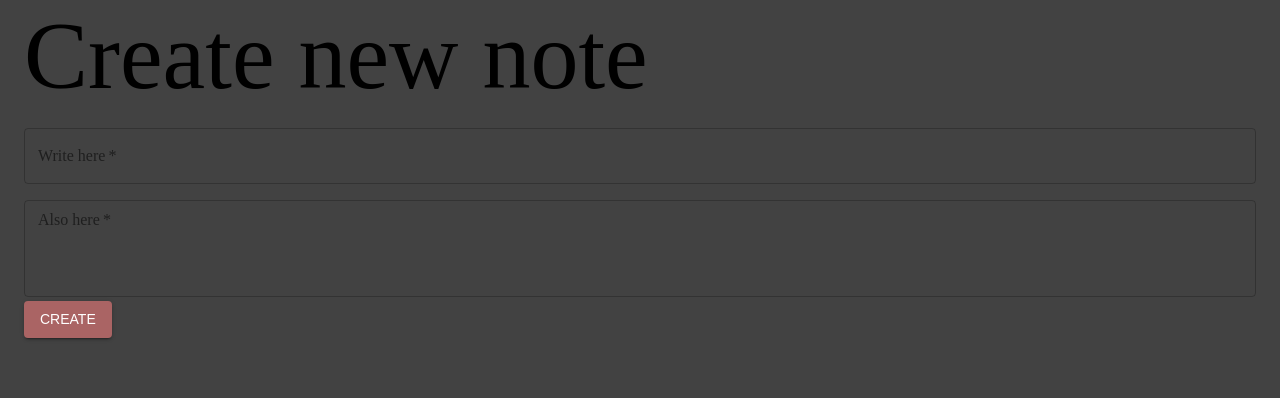
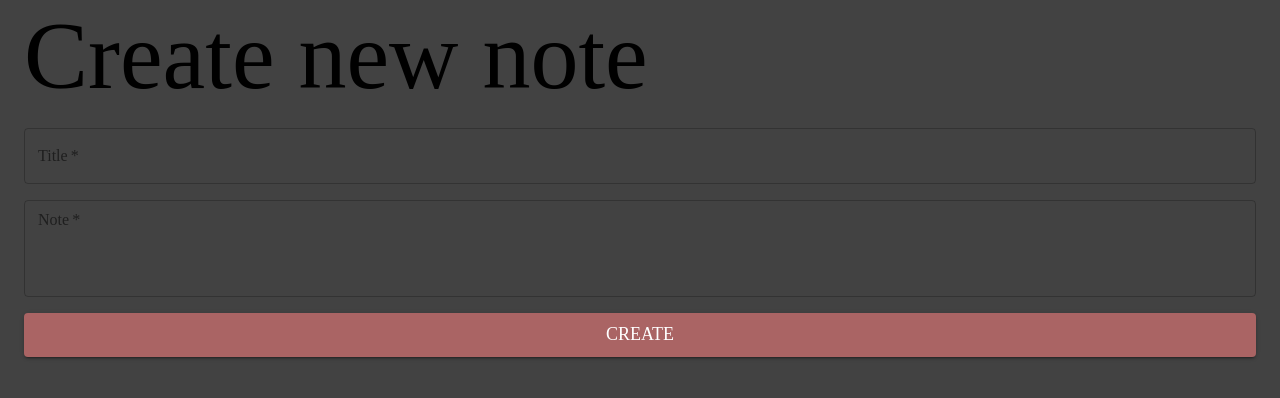
Before and after one commit to Aidas-Baublys/Personal-todo-app, a React (Create React App) app: page /create in a window 1280 px wide. Shown: the top 398 px of the page. Built offline with nearby package versions, Linux system fonts and the light colour scheme.

Commit message:
Add to reusable form field input components.

```diff
--- a/package.json
+++ b/package.json
@@ -13,7 +13,8 @@
     "react-dom": "^17.0.1",
     "react-router-dom": "^5.2.0",
     "react-scripts": "4.0.2",
-    "web-vitals": "^1.1.0"
+    "web-vitals": "^1.1.0",
+    "yup": "^0.32.9"
   },
   "scripts": {
     "start": "react-scripts start",
--- /dev/null
+++ b/src/components/Fields/UniversalInput.js
@@ -0,0 +1,59 @@
+import { MenuItem, TextField } from "@material-ui/core";
+import { useField, useFormikContext } from "formik";
+
+function UniversalInput({
+  name,
+  type,
+  select,
+  options,
+  ...rest
+}) {
+  // Needed to link custom fields to formik.
+  const [field, meta] = useField(name);
+
+  //  Needed for select field to pass values to formik.
+  const { setFieldValue } = useFormikContext();
+
+  //  Needed for select field to pass values to formik.
+  const onChange = e => {
+    setFieldValue(name, e.target.value);
+  };
+
+  // Needed for date field to move label out of the way of placeholder text.
+  const InputLabel = {
+    shrink: true
+  };
+
+  const config = {
+    ...field,
+    ...rest,
+    type,
+    InputLabelProps: type ? InputLabel : undefined,
+    select,
+    fullWidth: true,
+  };
+
+  if (meta && meta.touched && meta.error) {
+    config.error = true;
+    config.helperText = meta.error;
+  }
+
+  return (
+    <TextField
+      {...config}
+      {...select && onChange}
+    >
+      {
+        // Needed for select field to display options.
+        options && Object.keys(options).map((key, value) => {
+          return (
+            <MenuItem key={value} value={key}>
+              {options[key]}
+            </MenuItem>
+          );
+        })}
+    </TextField>
+  );
+}
+
+export default UniversalInput;
--- a/src/pages/Create.js
+++ b/src/pages/Create.js
@@ -7,35 +7,50 @@ import {
 } from "@material-ui/core";
 import { Form, Formik } from "formik";
 
+import UniversalInput from "../components/Fields/UniversalInput";
+
 const useStyles = makeStyles({
-  // btn: {
-  //   fontSize: 60,
-  //   background: "violet",
-  //   "&:hover": {
-  //     background: "blue",
-  //   }
-  // }
+  btn: {
+    marginTop: "12px",
+    fontFamily: "",
+    fontSize: "18px",
+  }
 });
+
+const initialValues = {
+  title: "",
+  note: "",
+};
+
+// const validationSchema =
+
+const onSubmit = values => {
+  console.log("Form values:", values);
+};
 
 function Create() {
   const classes = useStyles();
 
   return (
     <Container>
-      <Formik>
+      <Formik
+        initialValues={initialValues}
+        onSubmit={onSubmit}
+      >
         <Form>
           <Typography variant="h1">
             Create new note
           </Typography>
-          <TextField
-            label="Write here"
-            required
-            fullWidth
+          <UniversalInput
+            name="title"
+            label="Title"
             variant="outlined"
             margin="normal"
+            required
           />
           <TextField
-            label="Also here"
+            name="note"
+            label="Note"
             required
             multiline
             minRows="4"
@@ -45,9 +60,11 @@ function Create() {
             margin="dense"
           />
           <Button
+            className={classes.btn}
             type="submit"
             color="primary"
             variant="contained"
+            fullWidth
           >
             Create
           </Button>
```
Also changed, not shown: src/components/Fields/CheckboxInput.js (added, +49 -0 lines), src/App.js (line endings or trailing spaces), src/pages/Notes.js (line endings or trailing spaces), 2 other files (tests, documents, lock files or other folders).
